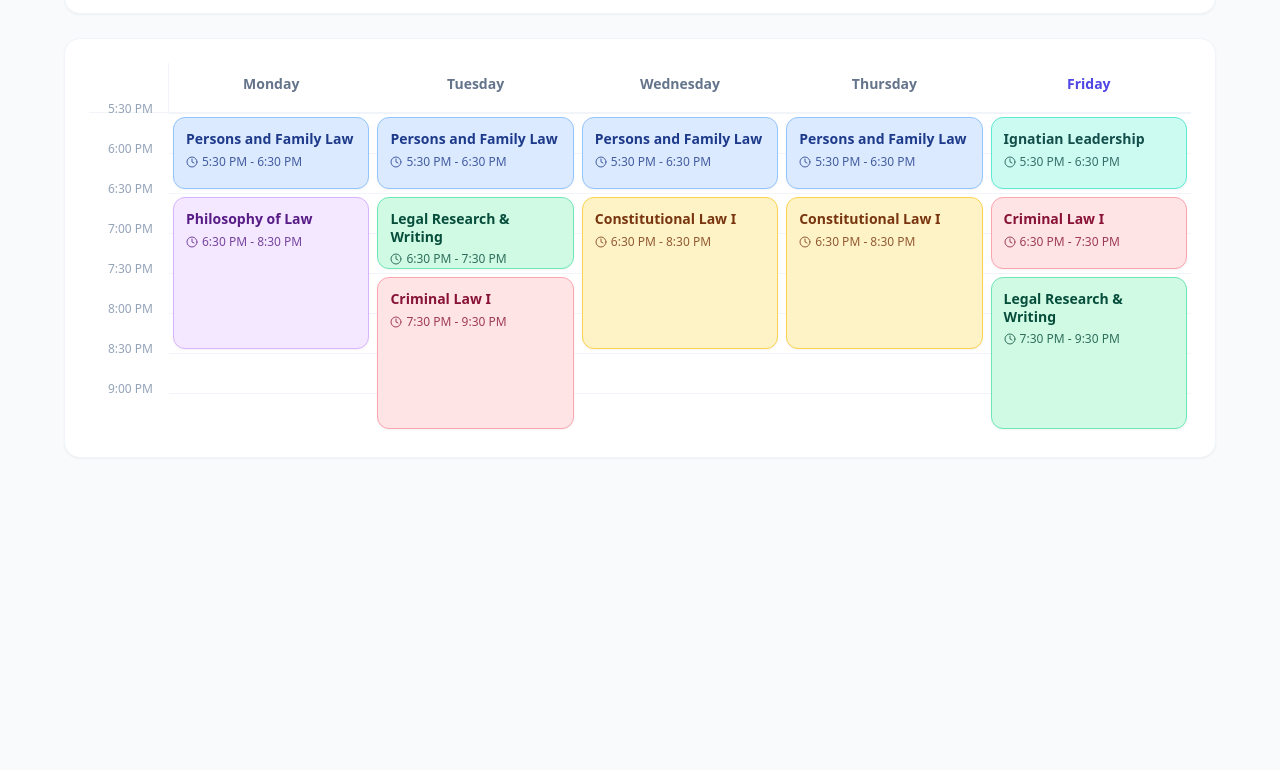
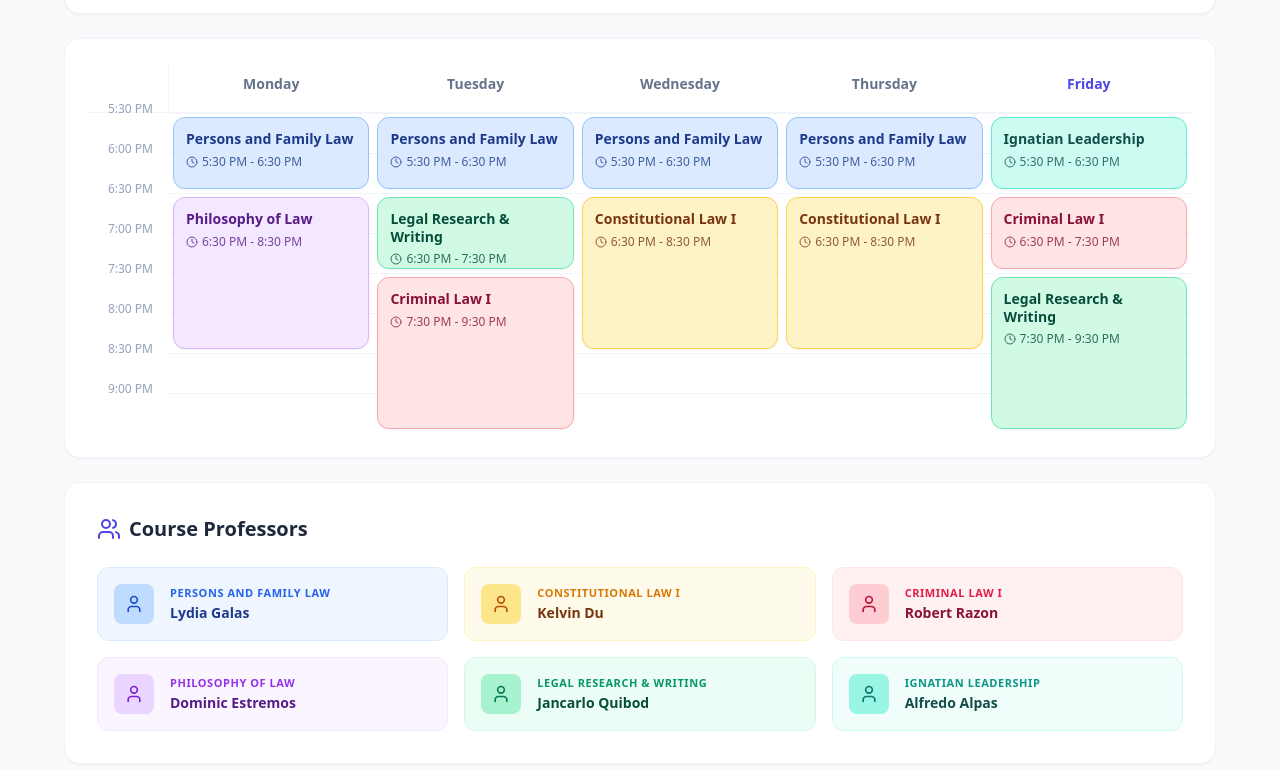
Before and after one commit to vampermedia/manresa11, a plain HTML site: page index.html in a window 1280 px wide. Shown: the part 152-922 px from the top of the page. Before the commit the page ends 800 px from the top, so only its background shows below. Drawn offline with nearby package versions, Linux system fonts and the light colour scheme.

Commit message:
Update index.html

```diff
--- a/index.html
+++ b/index.html
@@ -44,6 +44,83 @@
         <!-- MOBILE VIEW: Day List (Hidden on large screens) -->
         <div id="mobile-list-container" class="lg:hidden space-y-6">
             <!-- Mobile list content will be injected by JavaScript -->
+        </div>
+
+        <!-- PROFESSORS SECTION -->
+        <div class="bg-white rounded-2xl shadow-sm border border-slate-100 p-6 md:p-8 mt-2">
+            <h2 class="text-xl font-bold text-slate-800 flex items-center gap-2 mb-6">
+                <i data-lucide="users" class="text-indigo-600 w-6 h-6"></i>
+                Course Professors
+            </h2>
+            <div class="grid grid-cols-1 sm:grid-cols-2 lg:grid-cols-3 gap-4">
+
+                <!-- Persons and Family Law -->
+                <div class="flex items-center gap-4 p-4 rounded-xl border bg-blue-50 border-blue-100">
+                    <div class="bg-blue-200 text-blue-700 p-2.5 rounded-lg">
+                        <i data-lucide="user" class="w-5 h-5"></i>
+                    </div>
+                    <div>
+                        <p class="text-[11px] font-bold text-blue-600 uppercase tracking-wider mb-0.5">Persons and Family Law</p>
+                        <p class="font-bold text-blue-900 text-sm">Lydia Galas</p>
+                    </div>
+                </div>
+
+                <!-- Constitutional Law I -->
+                <div class="flex items-center gap-4 p-4 rounded-xl border bg-amber-50 border-amber-100">
+                    <div class="bg-amber-200 text-amber-700 p-2.5 rounded-lg">
+                        <i data-lucide="user" class="w-5 h-5"></i>
+                    </div>
+                    <div>
+                        <p class="text-[11px] font-bold text-amber-600 uppercase tracking-wider mb-0.5">Constitutional Law I</p>
+                        <p class="font-bold text-amber-900 text-sm">Kelvin Du</p>
+                    </div>
+                </div>
+
+                <!-- Criminal Law I -->
+                <div class="flex items-center gap-4 p-4 rounded-xl border bg-rose-50 border-rose-100">
+                    <div class="bg-rose-200 text-rose-700 p-2.5 rounded-lg">
+                        <i data-lucide="user" class="w-5 h-5"></i>
+                    </div>
+                    <div>
+                        <p class="text-[11px] font-bold text-rose-600 uppercase tracking-wider mb-0.5">Criminal Law I</p>
+                        <p class="font-bold text-rose-900 text-sm">Robert Razon</p>
+                    </div>
+                </div>
+
+                <!-- Philosophy of Law -->
+                <div class="flex items-center gap-4 p-4 rounded-xl border bg-purple-50 border-purple-100">
+                    <div class="bg-purple-200 text-purple-700 p-2.5 rounded-lg">
+                        <i data-lucide="user" class="w-5 h-5"></i>
+                    </div>
+                    <div>
+                        <p class="text-[11px] font-bold text-purple-600 uppercase tracking-wider mb-0.5">Philosophy of Law</p>
+                        <p class="font-bold text-purple-900 text-sm">Dominic Estremos</p>
+                    </div>
+                </div>
+
+                <!-- Legal Research & Writing -->
+                <div class="flex items-center gap-4 p-4 rounded-xl border bg-emerald-50 border-emerald-100">
+                    <div class="bg-emerald-200 text-emerald-700 p-2.5 rounded-lg">
+                        <i data-lucide="user" class="w-5 h-5"></i>
+                    </div>
+                    <div>
+                        <p class="text-[11px] font-bold text-emerald-600 uppercase tracking-wider mb-0.5">Legal Research & Writing</p>
+                        <p class="font-bold text-emerald-900 text-sm">Jancarlo Quibod</p>
+                    </div>
+                </div>
+
+                <!-- Ignatian Leadership -->
+                <div class="flex items-center gap-4 p-4 rounded-xl border bg-teal-50 border-teal-100">
+                    <div class="bg-teal-200 text-teal-700 p-2.5 rounded-lg">
+                        <i data-lucide="user" class="w-5 h-5"></i>
+                    </div>
+                    <div>
+                        <p class="text-[11px] font-bold text-teal-600 uppercase tracking-wider mb-0.5">Ignatian Leadership</p>
+                        <p class="font-bold text-teal-900 text-sm">Alfredo Alpas</p>
+                    </div>
+                </div>
+
+            </div>
         </div>
 
     </div>
```
